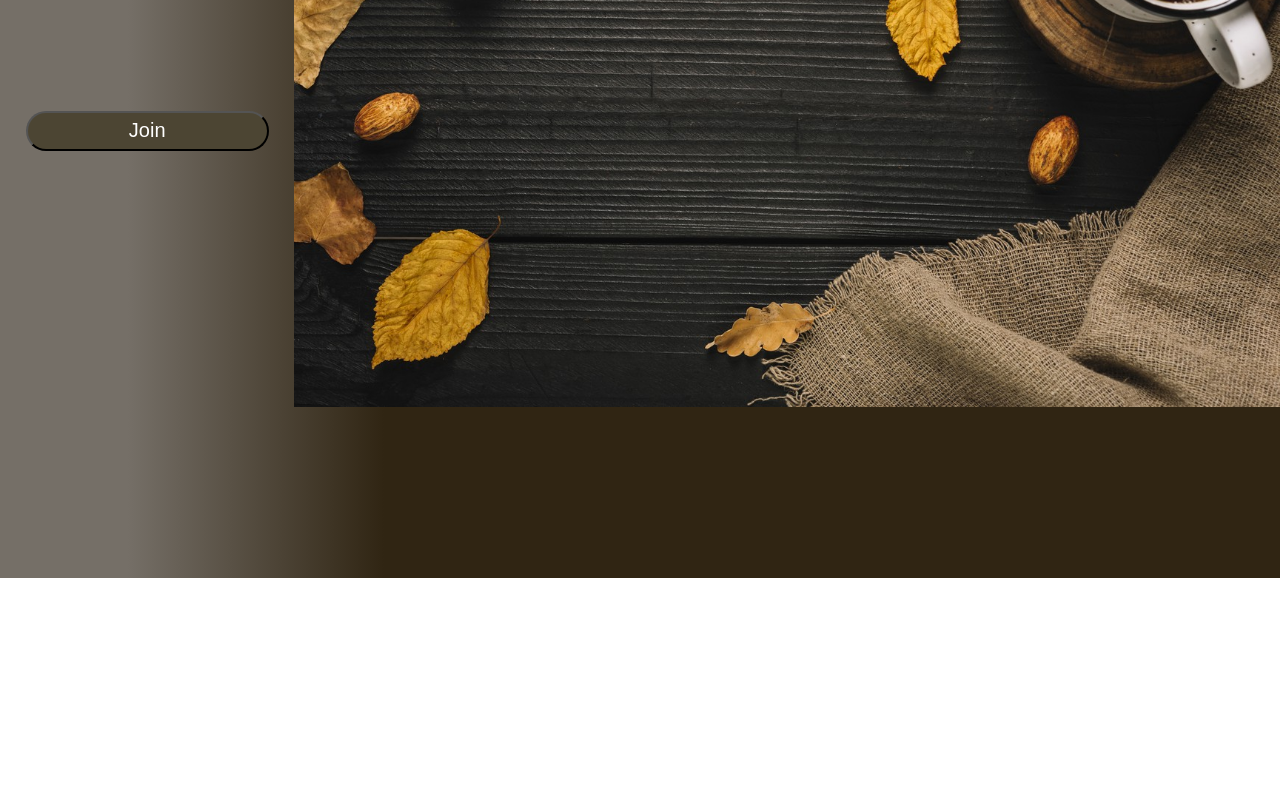
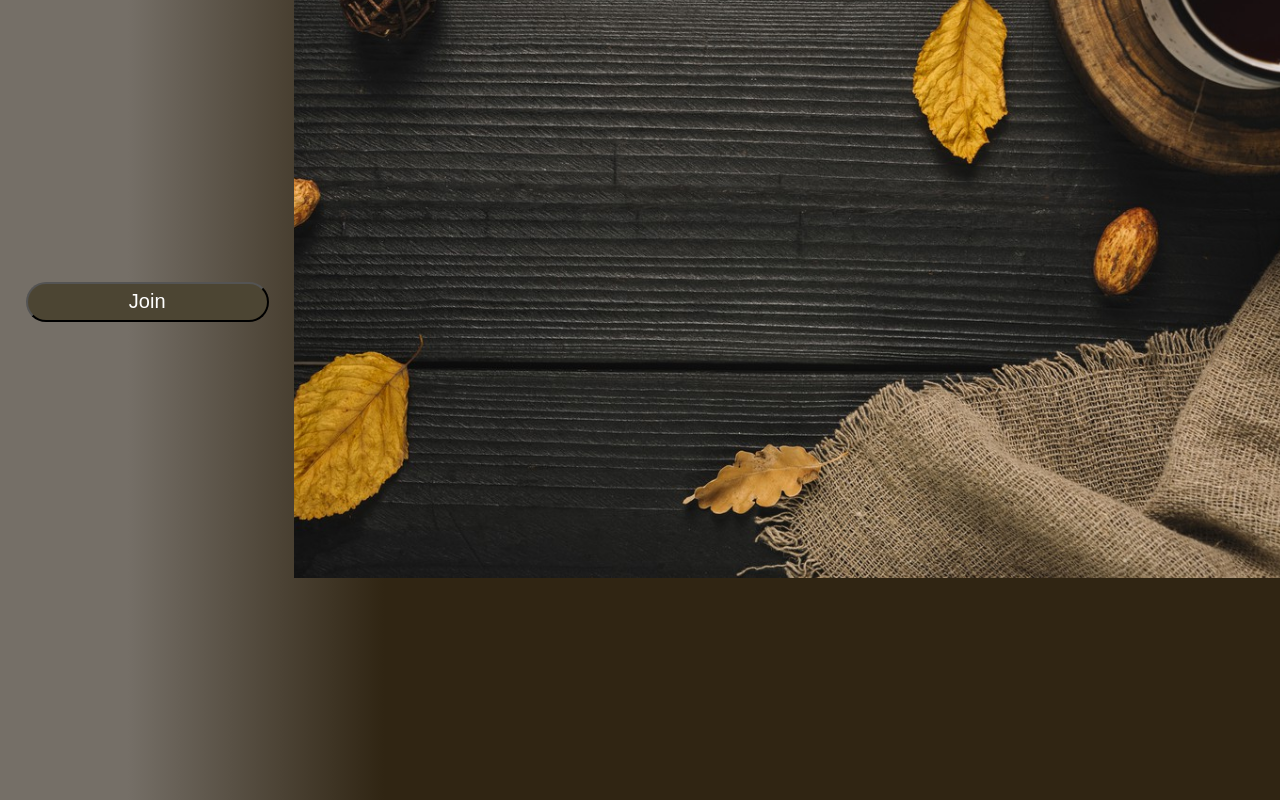
Before and after one commit to MohammedUsman-hub/coffee-subscription-landing-page, a React (Create React App) app in the folder coffee-sub/: page / in a window 1280 px wide. Shown: the part 222-1022 px from the top of the page. Before the commit the page ends 800 px from the top, so only its background shows below. Built offline with nearby package versions, Linux system fonts and the light colour scheme.

Commit message:
new file made for nav bar

```diff
--- a/coffee-sub/src/App.js
+++ b/coffee-sub/src/App.js
@@ -1,6 +1,7 @@
 import { Component } from 'react';
 import Background from './components/bg'
 import JoinBtn from './components/btn'
+import NavBar from './components/nav';
 import Text from './components/txt';
 
 export default class App extends Component{
@@ -10,6 +11,7 @@
                 <Background/>
                 <JoinBtn/>
                 <Text/>
+                <NavBar/>
             </div>
         );
     }
--- /dev/null
+++ b/coffee-sub/src/components/nav.js
@@ -0,0 +1,13 @@
+import React, { Component } from "react";
+import logo from "../images/logo.jpg"
+import "../index.css";
+
+export default class NavBar extends Component{
+    render(){
+        return(
+            <div className="nav-bar">
+                <img className="logo" src={logo}></img>
+            </div>
+        )
+    }
+}
--- a/coffee-sub/src/index.css
+++ b/coffee-sub/src/index.css
@@ -14,7 +14,7 @@
   width: 77%;
   position: relative;
   left: 23%;
-  height: 100%;
+  min-height: 100vh;
   object-fit: cover;
  /* opacity: 75%;*/
 }
@@ -62,3 +62,10 @@
   right: 65%;
   font-size: 30px;
 }
+
+.logo{
+  width: 60px;
+  position: relative;
+  bottom: 68pc;
+  left: 1%;
+}
```
Also changed, not shown: coffee-sub/src/images/logo.jpg (added).
